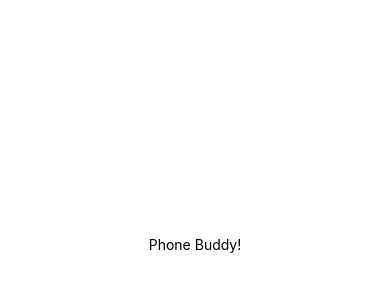
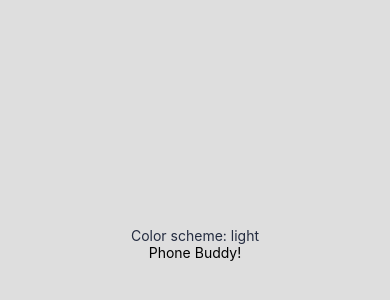
Before and after one commit to DocHolliday13x/phone-buddy, a React Native app: screen / in a window 390 px wide. Shown: the part 178-478 px from the top of the page. Built offline with nearby package versions, Linux system fonts and the light colour scheme.

Commit message:
added light/dark mode

```diff
--- a/App.js
+++ b/App.js
@@ -1,20 +1,42 @@
 import { StatusBar } from 'expo-status-bar';
-import { StyleSheet, Text, View } from 'react-native';
+import { StyleSheet, Text, View, useColorScheme } from 'react-native';
+
+
 
 export default function App() {
+  const colorScheme = useColorScheme();
+
+  const themeTextStyle = colorScheme === 'light' ? styles.lightThemeText : styles.darkThemeText;
+  const themeContainerStyle =
+    colorScheme === 'light' ? styles.lightContainer : styles.darkContainer;
+
   return (
-    <View style={styles.container}>
+    <View style={[styles.container, themeContainerStyle]}>
+      <Text style={[styles.text, themeTextStyle]}>Color scheme: {colorScheme}</Text>
       <Text>Phone Buddy!</Text>
       <StatusBar style="auto" />
     </View>
   );
 }
 
+
+
 const styles = StyleSheet.create({
   container: {
     flex: 1,
-    backgroundColor: 'light-grey',
     alignItems: 'center',
     justifyContent: 'center',
   },
+  lightContainer: {
+    backgroundColor: '#dedede',
+  },
+  darkContainer: {
+    backgroundColor: '#242c40',
+  },
+  lightThemeText: {
+    color: '#242c40',
+  },
+  darkThemeText: {
+    color: '#dedede',
+  },
 });
--- a/app.json
+++ b/app.json
@@ -7,7 +7,7 @@
     "icon": "./assets/icon.png",
     "userInterfaceStyle": "light",
     "splash": {
-      "image": "./assets/splash.png",
+      "image": "./assets/mobileLogo.png",
       "resizeMode": "contain",
       "backgroundColor": "#ffffff"
     },
```
Also changed, not shown: assets/mobileLogo.png (added).
